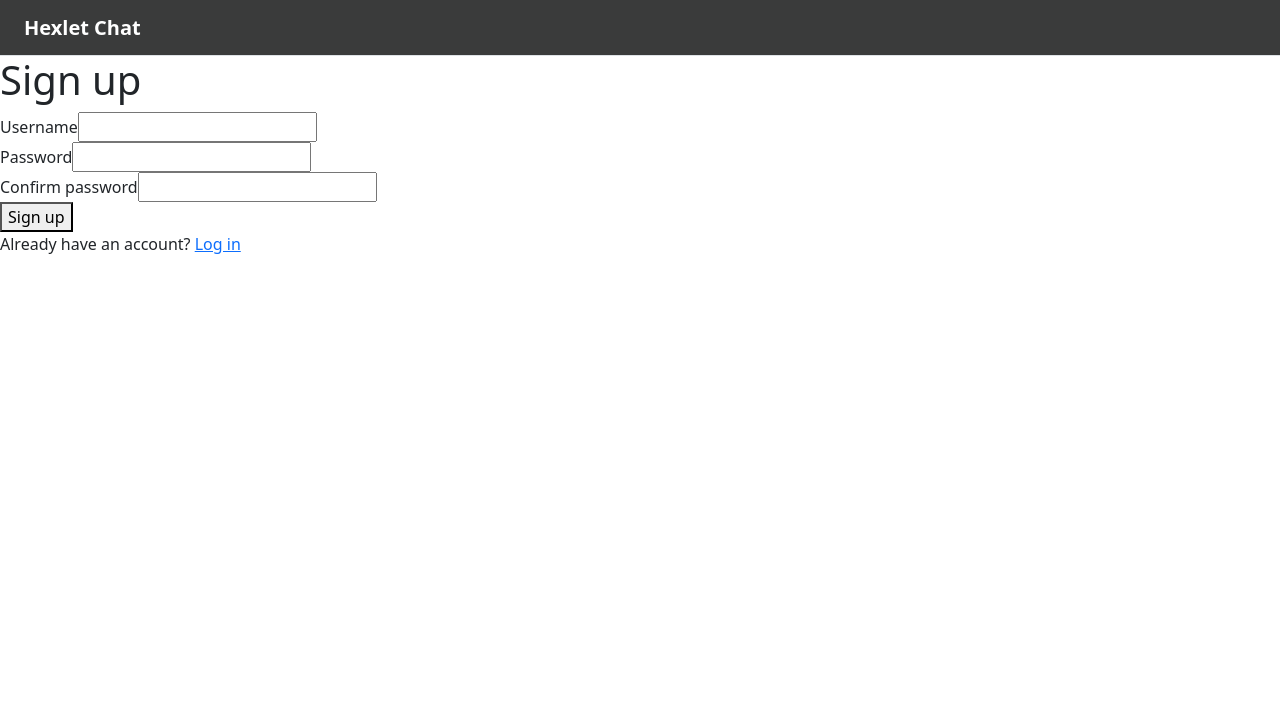
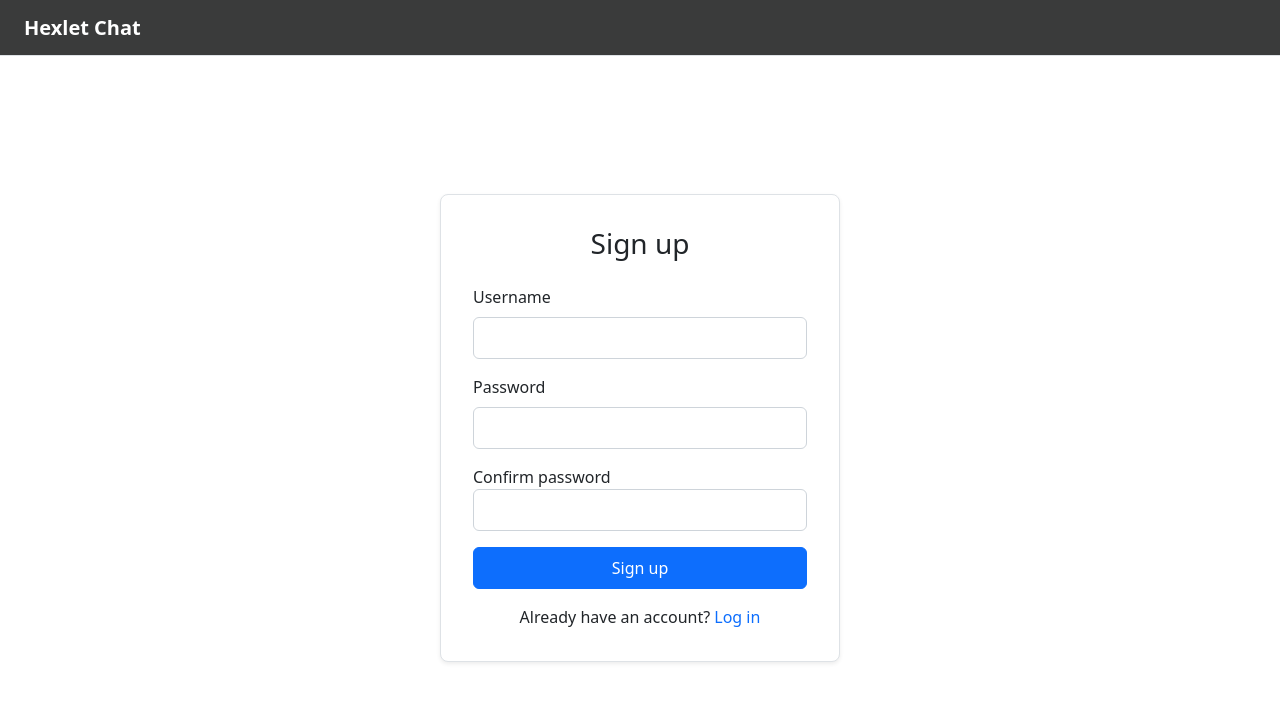
Before and after one commit to luisfelipemontoya/fullstack-javascript-project-139, a React (Vite) app in the folder frontend/: page /signup in a window 1280 px wide. Shown: the top 702 px of the page. Built offline with nearby package versions, Linux system fonts and the light colour scheme; no server answers.

Commit message:
refactor: restructure signup page component

```diff
--- a/frontend/src/App.css
+++ b/frontend/src/App.css
@@ -241,3 +241,9 @@
 .auth-footer a:hover {
   text-decoration: underline;
 }
+
+.validation-error {
+  margin-top: 0.25rem;
+  font-size: 0.875rem;
+  color: #dc3545;
+}
--- a/frontend/src/pages/SignupPage.jsx
+++ b/frontend/src/pages/SignupPage.jsx
@@ -36,8 +36,12 @@ function SignupPage() {
 	});
 
 	return (
-		<>
-			<h1>{t('auth.signup')}</h1>
+		<main className="auth-page">
+			<div className="auth-container">
+				<div className="auth-card">
+					<h1 className="auth-title">
+						{t('auth.signup')}
+					</h1>
 
 					<Formik
 						initialValues={{
@@ -72,8 +76,8 @@ function SignupPage() {
 						}}
 					>
 						{({ isSubmitting }) => (
-					<Form>
-						<div>
+							<Form className="auth-form">
+								<div className="form-group">
 									<label htmlFor="username">
 										{t('auth.username')}
 									</label>
@@ -82,15 +86,17 @@ function SignupPage() {
 										id="username"
 										name="username"
 										type="text"
+										className="form-control"
 									/>
 
 									<ErrorMessage
 										name="username"
 										component="div"
+										className="validation-error"
 									/>
 								</div>
 
-						<div>
+								<div className="form-group">
 									<label htmlFor="password">
 										{t('auth.password')}
 									</label>
@@ -99,11 +105,13 @@ function SignupPage() {
 										id="password"
 										name="password"
 										type="password"
+										className="form-control"
 									/>
 
 									<ErrorMessage
 										name="password"
 										component="div"
+										className="validation-error"
 									/>
 								</div>
 
@@ -116,26 +124,29 @@ function SignupPage() {
 										id="confirmPassword"
 										name="confirmPassword"
 										type="password"
+										className="form-control"
 									/>
 
 									<ErrorMessage
 										name="confirmPassword"
 										component="div"
+										className="validation-error"
 									/>
 								</div>
 
 								<button
 									type="submit"
 									disabled={isSubmitting}
+									className="auth-submit-button"
 								>
 									{t('auth.signup')}
 								</button>
 								{signupError && (
-							<div style={{ color: 'red' }}>
+									<div className="auth-error">
 										{t('auth.userExists')}
 									</div>
 								)}
-						<p>
+								<p className="auth-footer">
 									{t('auth.haveAccount')}{' '}
 									<Link to="/login">
 										{t('auth.login')}
@@ -144,8 +155,10 @@ function SignupPage() {
 							</Form>
 
 						)}
-			</Formik >
-		</>
+					</Formik>
+				</div>
+			</div>
+		</main>
 	);
 }
 
```
Lines whose indentation alone changed are shown as unchanged.
